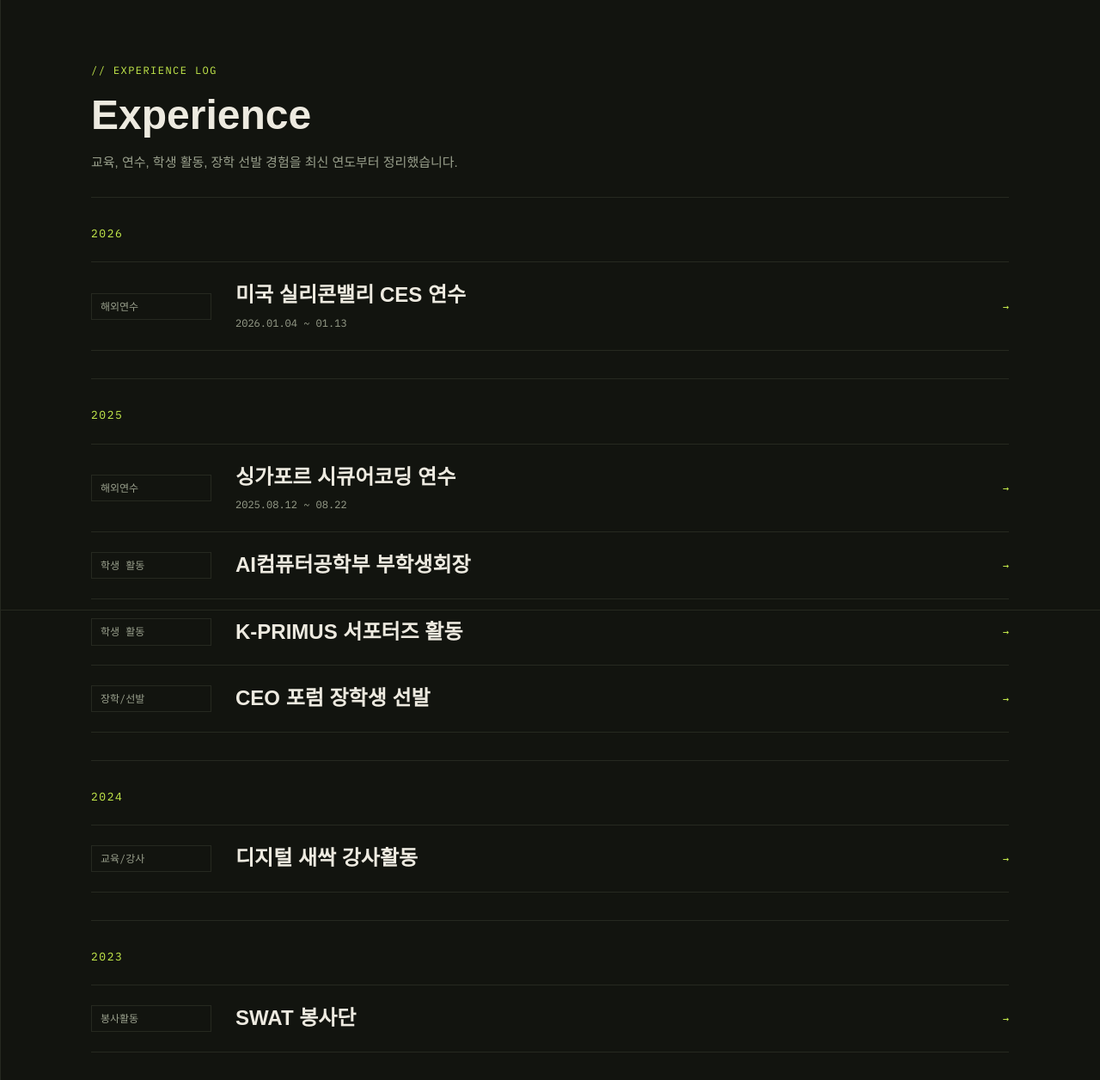
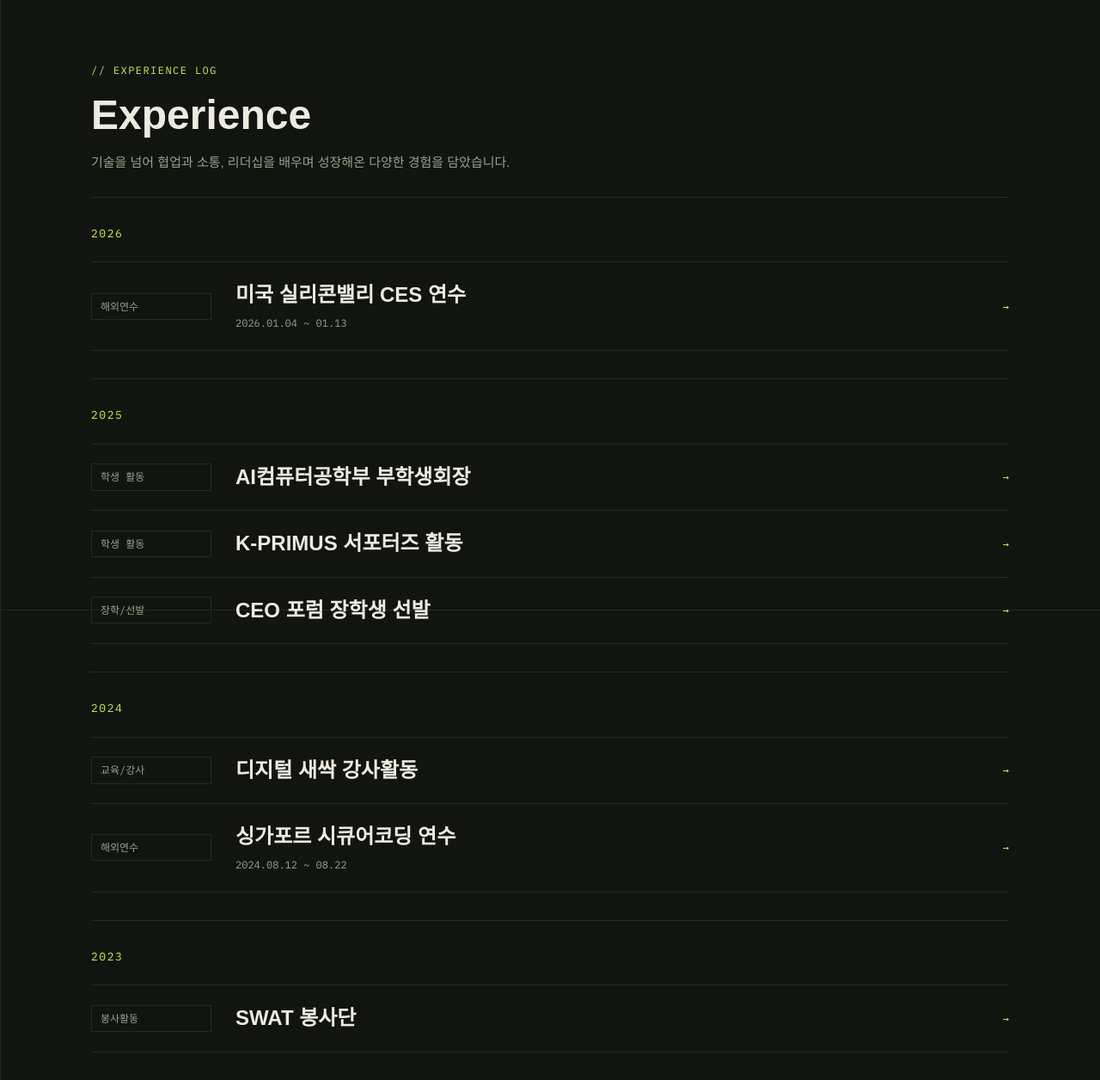
Before and after one commit to sheunn/portfolio, a Flask app: page /experience in a window 1280 px wide. Shown: the part 91-1347 px from the top of the page at 86% size. Run offline with Flask 3, Linux system fonts and the light colour scheme; some web fonts are replaced.

Commit message:
Update experience copy and Singapore year

```diff
--- a/data.py
+++ b/data.py
@@ -96,7 +96,7 @@ experiences = {
     },
     "singapore-secure-coding": {
         "title": "싱가포르 시큐어코딩 연수",
-        "period": "2025.08.12 ~ 08.22",
+        "period": "2024.08.12 ~ 08.22",
         "category": "해외연수",
         "summary": "경기대학교 SW중심대학사업단 주관 싱가포르 시큐어코딩 개발 프로젝트에 선발되어 참가했습니다. 글로벌 사이버보안 선진국인 싱가포르에서 보안 취약점 분석·방어 코딩 실습을 진행하고, 현지 사이버보안 기관을 방문해 AI 기반 보안 실무 역량을 강화했습니다.",
         "highlights": [
--- a/templates/experience.html
+++ b/templates/experience.html
@@ -6,7 +6,7 @@
 <section class="sub-hero">
     <div class="eyebrow">// EXPERIENCE LOG</div>
     <h1>Experience</h1>
-    <p>교육, 연수, 학생 활동, 장학 선발 경험을 최신 연도부터 정리했습니다.</p>
+    <p>기술을 넘어 협업과 소통, 리더십을 배우며 성장해온 다양한 경험을 담았습니다.</p>
 </section>
 
 <section class="experience-timeline" aria-label="연도별 활동">
```
